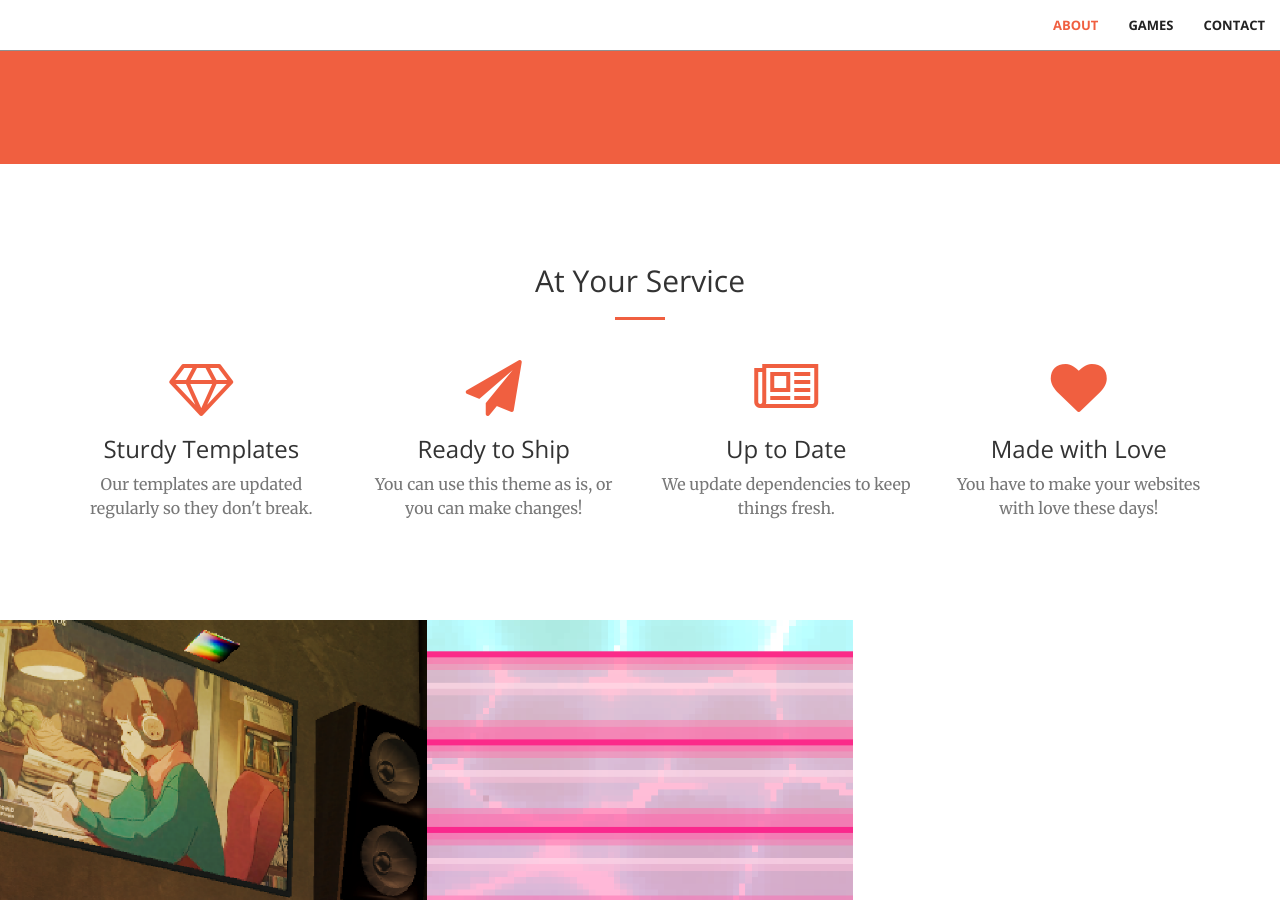
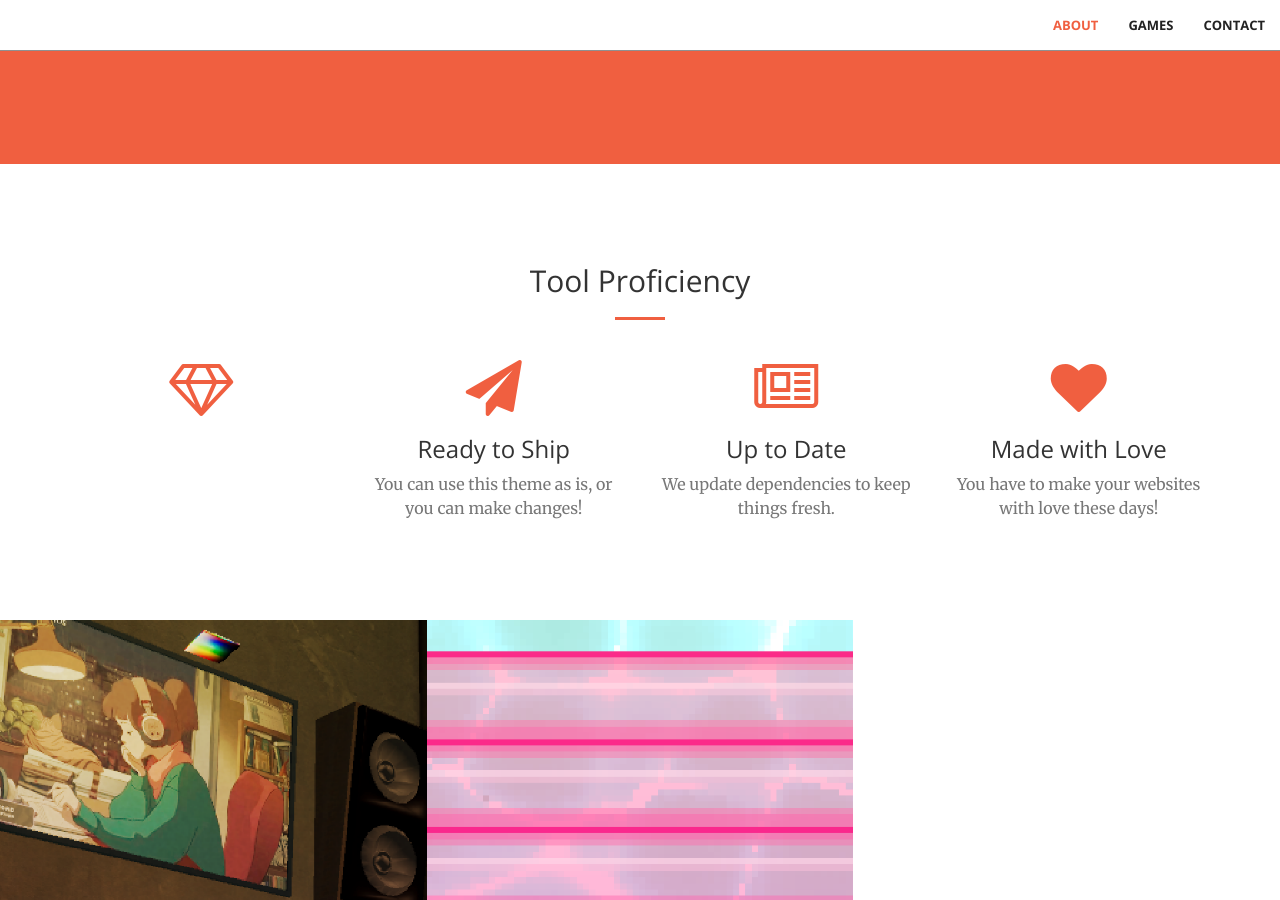
Before and after one commit to HHOOSSPPEE/HHOOSSPPEE.github.io, a Jekyll site: the page built from index.html, in a window 1280 px wide and 900 px high, scrolled down 1104 px. Built offline with Jekyll 4.4.1, drawn with Linux system fonts in a browser that asks for light colours.

Commit message:
Update services.html

```diff
--- a/_includes/services.html
+++ b/_includes/services.html
@@ -2,7 +2,7 @@
     <div class="container">
         <div class="row">
             <div class="col-lg-12 text-center">
-                <h2 class="section-heading">At Your Service</h2>
+                <h2 class="section-heading">Tool Proficiency</h2>
                 <hr class="primary">
             </div>
         </div>
@@ -12,8 +12,8 @@
             <div class="col-lg-3 col-md-6 text-center">
                 <div class="service-box">
                     <i class="fa fa-4x fa-diamond wow bounceIn text-primary"></i>
-                    <h3>Sturdy Templates</h3>
-                    <p class="text-muted">Our templates are updated regularly so they don't break.</p>
+                    <!-- <h3>Sturdy Templates</h3>
+                    <p class="text-muted">Our templates are updated regularly so they don't break.</p> -->
                 </div>
             </div>
             <div class="col-lg-3 col-md-6 text-center">
```
